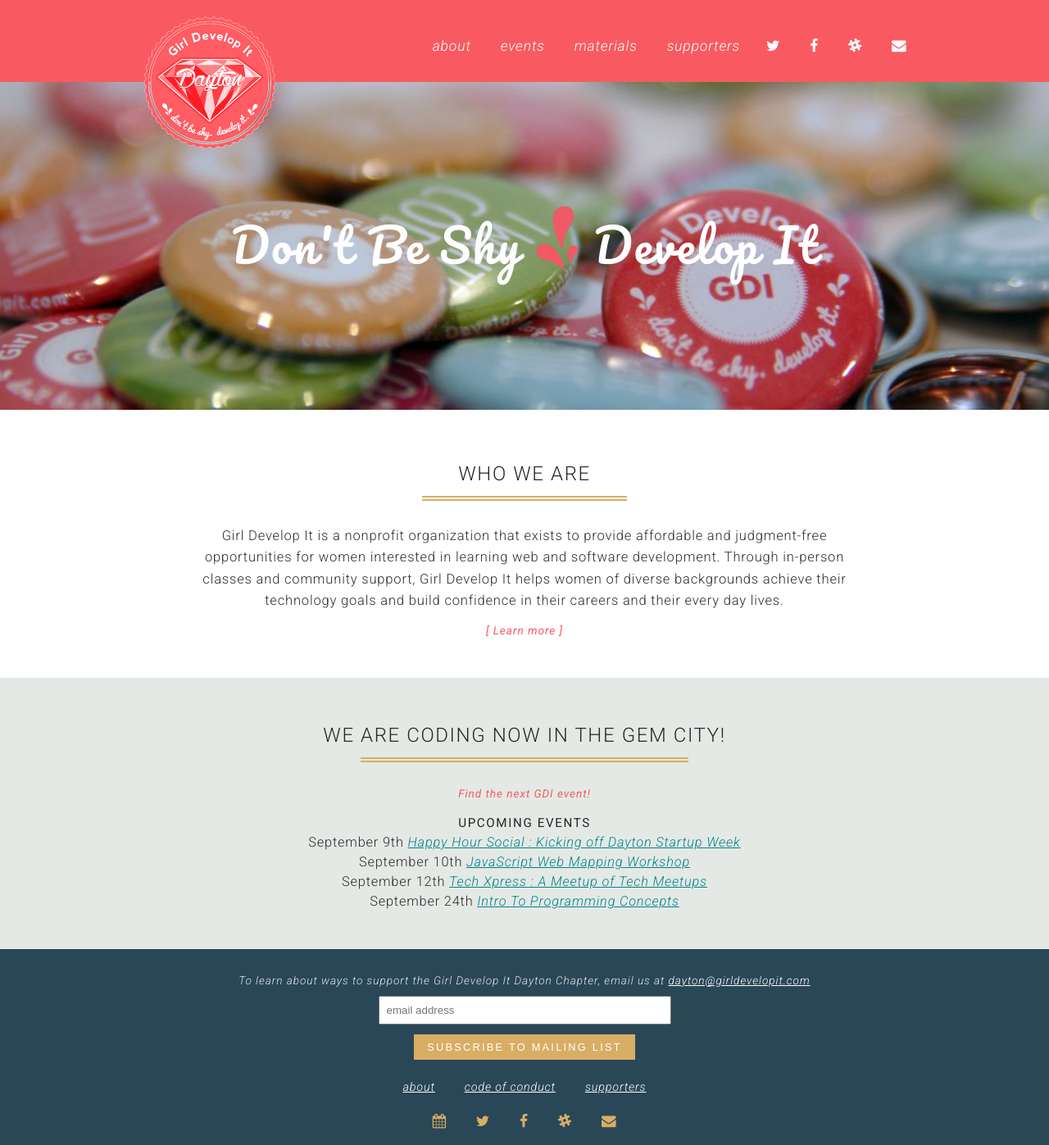
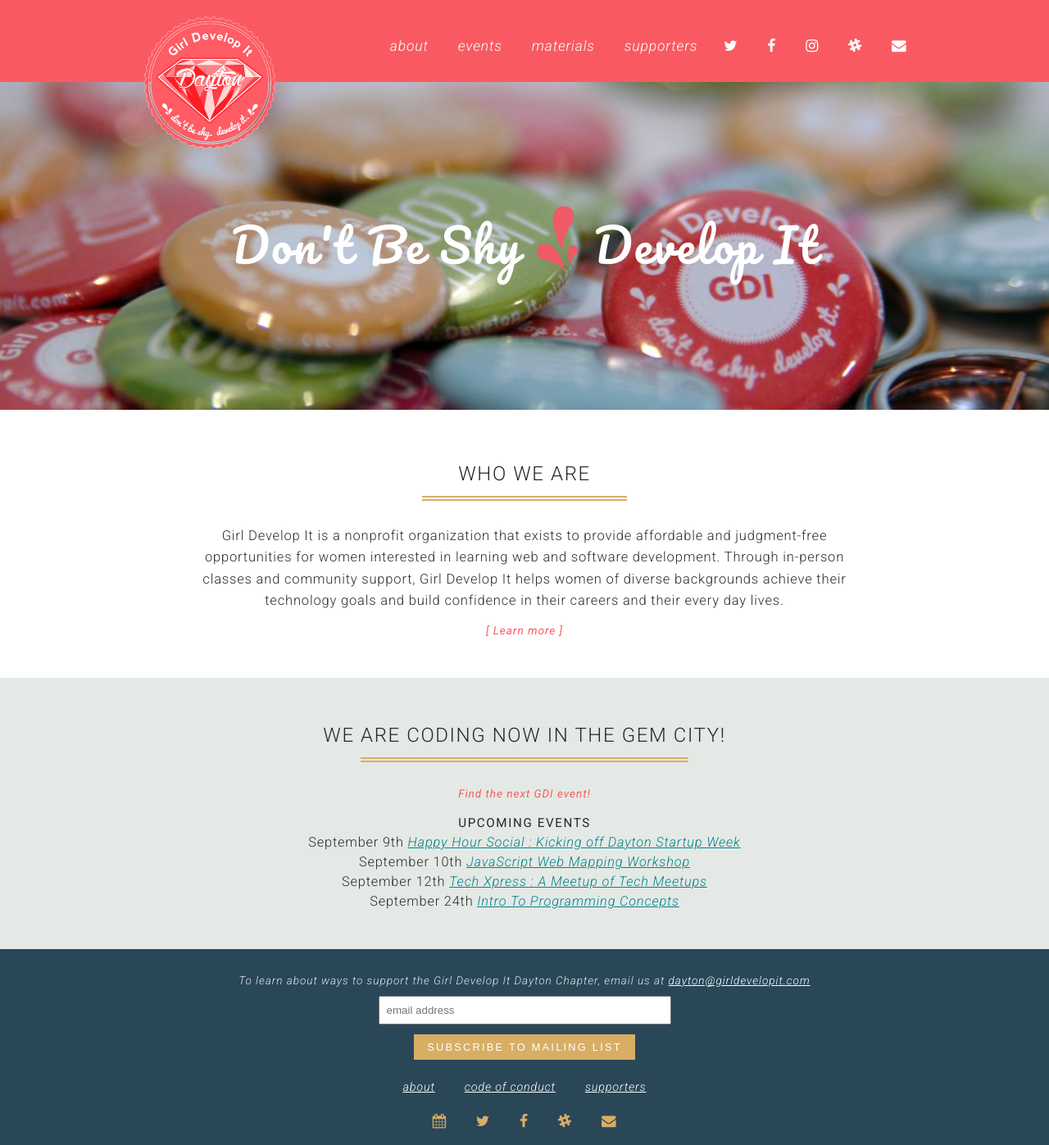
Before and after one commit to dytcodetogether/gdidayton, a Jekyll site: the page built from index.html, in a window 1280 px wide. Shown: the whole page at 82% size. Built offline with Jekyll 4.4.1, drawn with Linux system fonts in a browser that asks for light colours; nearby versions of some CDN libraries.

Commit message:
Instagram add!

```diff
--- a/_layouts/default.html
+++ b/_layouts/default.html
@@ -31,6 +31,11 @@
         <li>
           <a target="_blank" href="https://www.facebook.com/gdidayton" aria-label="GDI Dayton Facebook">
             <i class="fa fa-facebook"></i>
+          </a>
+        </li>
+        <li>
+          <a target="_blank" href="https://www.instagram.com/gdidayton" aria-label="GDI Dayton Instagram">
+            <i class="fa fa-instagram"></i>
           </a>
         </li>
         <li>
```
